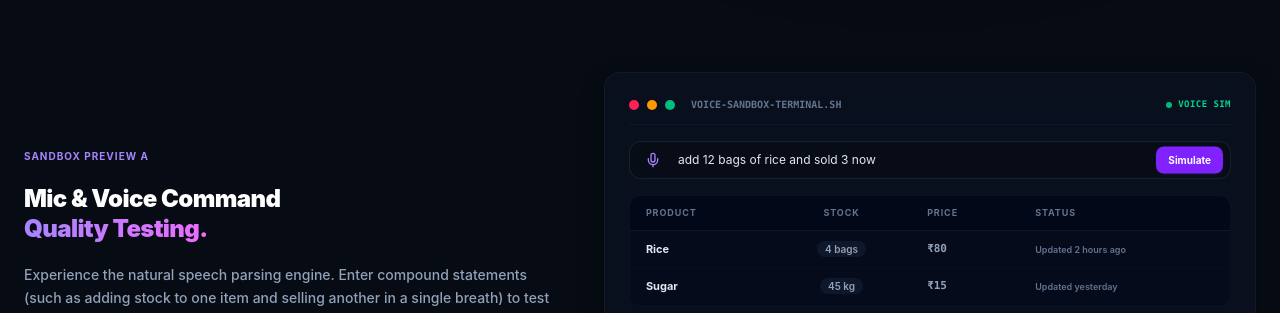
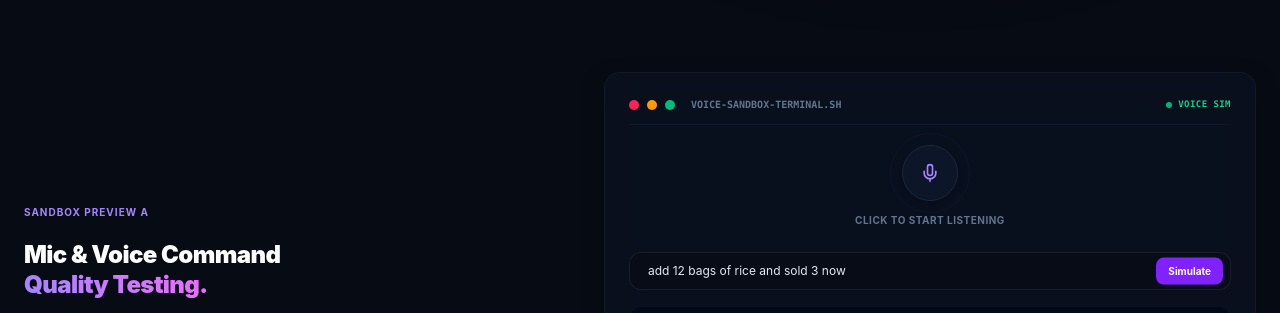
Before and after one commit to aakashraj7/vocalize, a React (Vite) app in the folder frontend/: page / in a window 1280 px wide. Shown: the part 1220-1533 px from the top of the page. Built offline with nearby package versions, Linux system fonts and the light colour scheme; no server answers.

Commit message:
Redesign landing page mic simulator trigger to be a large concentric button with a Click to start listening label

```diff
--- a/frontend/src/components/LandingPage.tsx
+++ b/frontend/src/components/LandingPage.tsx
@@ -408,28 +408,46 @@ export default function LandingPage({ onLaunchDemo }: LandingPageProps) {
             </div>
 
             {/* Interactive Input Form */}
-            <div className="flex flex-col gap-3">
-              <div className="relative">
+            <div className="flex flex-col gap-5">
+
+              {/* Large Microphone speak trigger */}
+              <div className="flex flex-col items-center gap-2 select-none py-1">
+                <div className="relative flex items-center justify-center">
+                  {/* Concentric rings */}
+                  <div className={`absolute rounded-full border border-violet-500/5 transition-all duration-300 w-20 h-20 ${
+                    isListening ? 'shadow-[0_0_20px_rgba(239,68,68,0.2)] border-rose-500/15 animate-ping' : ''
+                  }`} />
                   <button
                     type="button"
                     onClick={toggleListening}
                     disabled={voiceSimStep !== 'idle'}
-                  className={`absolute left-2.5 top-1/2 -translate-y-1/2 p-1.5 rounded-lg transition duration-200 cursor-pointer ${
+                    className={`relative z-10 w-14 h-14 rounded-full flex items-center justify-center transition-all duration-300 shadow-md cursor-pointer hover:scale-105 active:scale-95 border ${
                       isListening
-                      ? 'bg-rose-600 text-white animate-pulse shadow-[0_0_10px_rgba(239,68,68,0.5)] hover:bg-rose-500'
-                      : 'text-violet-400 hover:bg-slate-900 hover:text-violet-350'
+                        ? 'bg-rose-600 border-rose-500 text-white animate-pulse shadow-[0_0_15px_rgba(239,68,68,0.4)]'
+                        : 'bg-slate-900/80 border-slate-800 text-violet-400 hover:border-violet-500/50 hover:bg-slate-900'
                     }`}
-                  title={isListening ? 'Listening... click to cancel' : 'Click to speak command'}
                   >
-                  <Mic className="w-4 h-4" />
+                    <Mic className="w-5 h-5" />
                   </button>
+                </div>
+                <span className="text-[10px] font-bold tracking-wider uppercase text-slate-500 mt-1">
+                  {isListening ? (
+                    <span className="text-rose-400 animate-pulse">Listening... Speak now</span>
+                  ) : (
+                    <span>Click to start listening</span>
+                  )}
+                </span>
+              </div>
+
+              {/* Text Input Row */}
+              <div className="relative">
                 <input
                   type="text"
                   value={voiceSimText}
                   onChange={(e) => setVoiceSimText(e.target.value)}
-                  placeholder="Enter speech transcript (e.g. add 10 bags of sugar)..."
+                  placeholder="Or edit speech transcript manually..."
                   disabled={voiceSimStep !== 'idle'}
-                  className="w-full pl-12 pr-24 py-2.5 text-xs rounded-xl glass-input text-slate-200 border border-slate-800/80 focus:border-violet-600/50 outline-none transition"
+                  className="w-full pl-4.5 pr-24 py-2.5 text-xs rounded-xl glass-input text-slate-200 border border-slate-800/80 focus:border-violet-600/50 outline-none transition"
                 />
                 <div className="absolute right-2 top-1/2 -translate-y-1/2 flex gap-1.5">
                   {voiceSimStep !== 'idle' ? (
```
Lines whose indentation alone changed are shown as unchanged.
